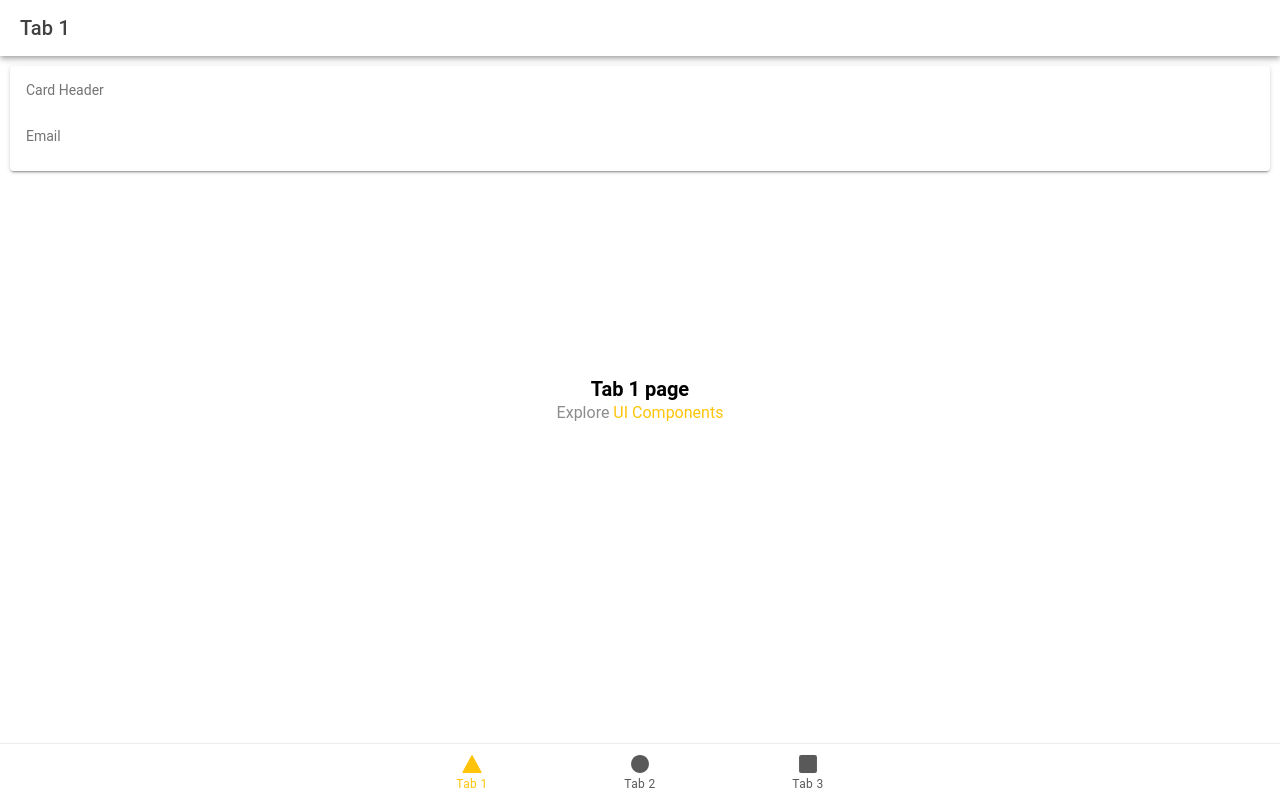
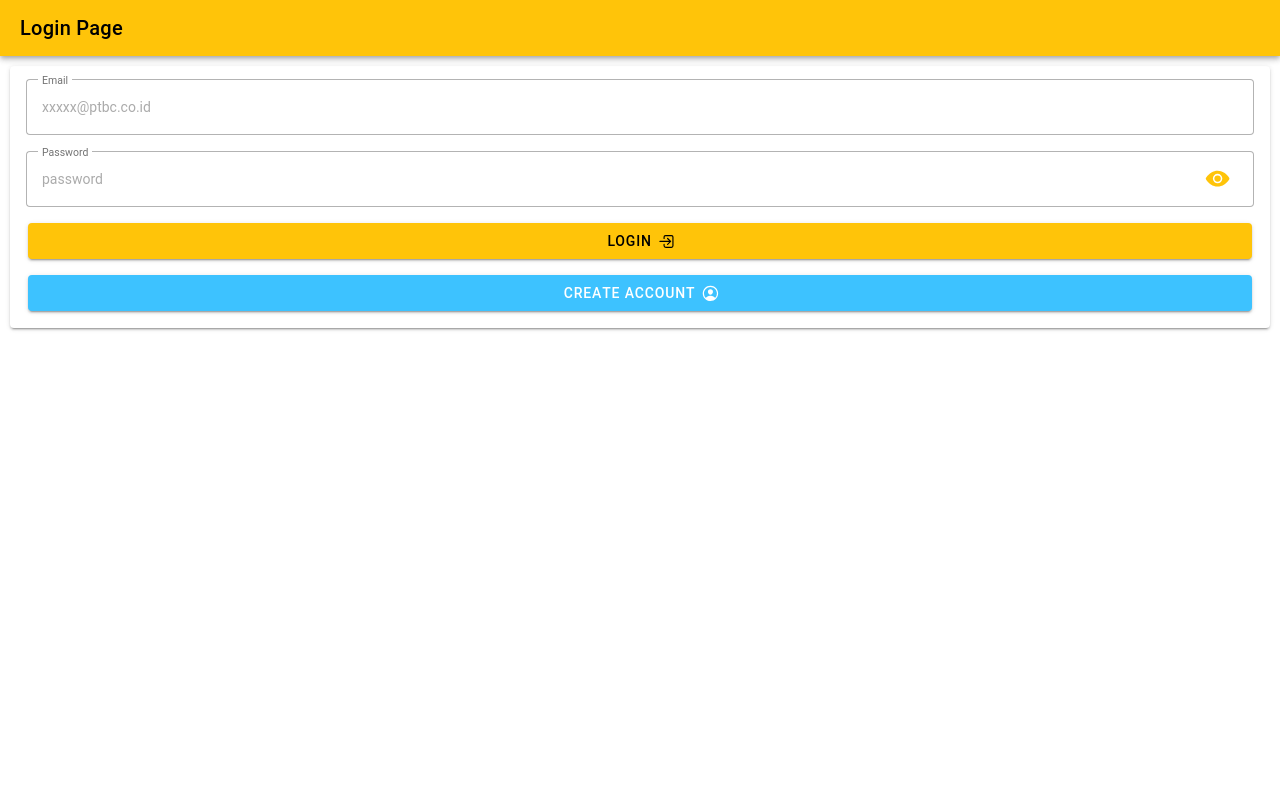
Before and after one commit to rickyptbc/my-first-ionic-app, a React (Vite) app: page / in a window 1280 px wide. Before the commit this address led to /tab1. Built offline with nearby package versions, Linux system fonts and the light colour scheme.

Commit message:
Login page demo

```diff
--- a/src/App.tsx
+++ b/src/App.tsx
@@ -1,4 +1,4 @@
-import { Redirect, Route } from 'react-router-dom';
+import { Redirect, Route } from "react-router-dom";
 import {
   IonApp,
   IonIcon,
@@ -7,70 +7,88 @@ import {
   IonTabBar,
   IonTabButton,
   IonTabs,
-  setupIonicReact
-} from '@ionic/react';
-import { IonReactRouter } from '@ionic/react-router';
-import { ellipse, square, triangle } from 'ionicons/icons';
-import Tab1 from './pages/Tab1';
-import Tab2 from './pages/Tab2';
-import Tab3 from './pages/Tab3';
+  setupIonicReact,
+} from "@ionic/react";
+import { IonReactRouter } from "@ionic/react-router";
+import { ellipse, square, triangle } from "ionicons/icons";
+import Tab1 from "./pages/Tab1";
+import Tab2 from "./pages/Tab2";
+import Tab3 from "./pages/Tab3";
 
 /* Core CSS required for Ionic components to work properly */
-import '@ionic/react/css/core.css';
+import "@ionic/react/css/core.css";
 
 /* Basic CSS for apps built with Ionic */
-import '@ionic/react/css/normalize.css';
-import '@ionic/react/css/structure.css';
-import '@ionic/react/css/typography.css';
+import "@ionic/react/css/normalize.css";
+import "@ionic/react/css/structure.css";
+import "@ionic/react/css/typography.css";
 
 /* Optional CSS utils that can be commented out */
-import '@ionic/react/css/padding.css';
-import '@ionic/react/css/float-elements.css';
-import '@ionic/react/css/text-alignment.css';
-import '@ionic/react/css/text-transformation.css';
-import '@ionic/react/css/flex-utils.css';
-import '@ionic/react/css/display.css';
+import "@ionic/react/css/padding.css";
+import "@ionic/react/css/float-elements.css";
+import "@ionic/react/css/text-alignment.css";
+import "@ionic/react/css/text-transformation.css";
+import "@ionic/react/css/flex-utils.css";
+import "@ionic/react/css/display.css";
 
 /* Theme variables */
-import './theme/variables.css';
+import "./theme/variables.css";
+import LoginPage from "./pages/LoginPage";
+import RegisterPage from "./pages/RegisterPage";
 
 setupIonicReact();
-
 const App: React.FC = () => (
   <IonApp>
     <IonReactRouter>
-      <IonTabs>
-        <IonRouterOutlet>
-          <Route exact path="/tab1">
-            <Tab1 />
-          </Route>
-          <Route exact path="/tab2">
-            <Tab2 />
-          </Route>
-          <Route path="/tab3">
-            <Tab3 />
-          </Route>
-          <Route exact path="/">
-            <Redirect to="/tab1" />
-          </Route>
-        </IonRouterOutlet>
-        <IonTabBar slot="bottom">
-          <IonTabButton tab="tab1" href="/tab1">
-            <IonIcon aria-hidden="true" icon={triangle} />
-            <IonLabel>Tab 1</IonLabel>
-          </IonTabButton>
-          <IonTabButton tab="tab2" href="/tab2">
-            <IonIcon aria-hidden="true" icon={ellipse} />
-            <IonLabel>Tab 2</IonLabel>
-          </IonTabButton>
-          <IonTabButton tab="tab3" href="/tab3">
-            <IonIcon aria-hidden="true" icon={square} />
-            <IonLabel>Tab 3</IonLabel>
-          </IonTabButton>
-        </IonTabBar>
-      </IonTabs>
+      <IonRouterOutlet>
+        <Route exact path="/">
+          <LoginPage />
+        </Route>
+        <Route path="/register">
+          <RegisterPage />
+        </Route>
+        {/* <Route component={Register} path="/register" exact /> */}
+        {/* <Route component={Menu} path="/app" /> */}
+      </IonRouterOutlet>
     </IonReactRouter>
   </IonApp>
 );
 
+// const App: React.FC = () => (
+//   <IonApp>
+//     <IonReactRouter>
+//       <IonTabs>
+//         <IonRouterOutlet>
+//           <Route exact path="/tab1">
+//             <Tab1 />
+//           </Route>
+//           <Route exact path="/tab2">
+//             <Tab2 />
+//           </Route>
+//           <Route path="/tab3">
+//             <Tab3 />
+//           </Route>
+//           <Route exact path="/">
+//             <Redirect to="/tab1" />
+//           </Route>
+//         </IonRouterOutlet>
+//         <IonTabBar slot="bottom">
+//           <IonTabButton tab="tab1" href="/tab1">
+//             <IonIcon aria-hidden="true" icon={triangle} />
+//             <IonLabel>Login</IonLabel>
+//           </IonTabButton>
+//           <IonTabButton tab="tab2" href="/tab2">
+//             <IonIcon aria-hidden="true" icon={ellipse} />
+//             <IonLabel>API Call</IonLabel>
+//           </IonTabButton>
+//           <IonTabButton tab="tab3" href="/tab3">
+//             <IonIcon aria-hidden="true" icon={square} />
+//             <IonLabel>Tab 3</IonLabel>
+//           </IonTabButton>
+//         </IonTabBar>
+//       </IonTabs>
+//     </IonReactRouter>
+//   </IonApp>
+// );
+
 export default App;
--- /dev/null
+++ b/src/pages/LoginPage.tsx
@@ -0,0 +1,122 @@
+import {
+  IonButton,
+  IonCard,
+  IonCardContent,
+  IonContent,
+  IonFab,
+  IonHeader,
+  IonIcon,
+  IonInput,
+  IonPage,
+  IonTitle,
+  IonToolbar,
+  useIonViewWillEnter,
+} from "@ionic/react";
+import React, { useEffect, useState } from "react";
+import {
+  eye,
+  eyeOff,
+  lockClosed,
+  logIn,
+  logInOutline,
+  mailOutline,
+  personCircleOutline,
+} from "ionicons/icons";
+
+const LoginPage: React.FC = () => {
+  const [email, setEmail] = useState("");
+  const [password, setPassword] = useState("");
+  const [showPassword, setShowPassword] = useState(false);
+
+  const togglePasswordVisibility = () => {
+    setShowPassword(!showPassword);
+  };
+
+  const doLogin = (event: React.FormEvent<HTMLFormElement>) => {
+    event.preventDefault();
+    console.log("Logging in");
+    // Reset fields after login
+    setEmail("");
+    setPassword("");
+    setShowPassword(false);
+  };
+
+  useIonViewWillEnter(() => {
+    // Clear fields and set showPassword to false when entering the page
+    setEmail("");
+    setPassword("");
+    setShowPassword(false);
+  });
+
+  return (
+    <IonPage>
+      <IonHeader>
+        <IonToolbar color="primary">
+          <IonTitle>Login Page</IonTitle>
+        </IonToolbar>
+      </IonHeader>
+      <IonContent>
+        <IonCard>
+          <IonCardContent>
+            <form onSubmit={doLogin}>
+              <IonInput
+                type="email"
+                label="Email"
+                labelPlacement="stacked"
+                placeholder="xxxxx@ptbc.co.id"
+                fill="outline"
+                value={email}
+                onIonChange={(e) => setEmail(e.detail.value!)}
+              ></IonInput>
+
+              <IonInput
+                className="ion-margin-top"
+                type={showPassword ? "text" : "password"}
+                label="Password"
+                labelPlacement="stacked"
+                placeholder="password"
+                fill="outline"
+                value={password}
+                onIonChange={(e) => setPassword(e.detail.value!)}
+              >
+                <IonButton
+                  fill="clear"
+                  slot="end"
+                  aria-label="Show/hide"
+                  onClick={togglePasswordVisibility}
+                >
+                  <IonIcon
+                    slot="icon-only"
+                    icon={showPassword ? eyeOff : eye}
+                    aria-hidden="true"
+                  />
+                </IonButton>
+              </IonInput>
+
+              <IonButton
+                type="submit"
+                expand="block"
+                className="ion-margin-top"
+              >
+                Login
+                <IonIcon icon={logInOutline} slot="end" />
+              </IonButton>
+              <IonButton
+                routerLink="/register"
+                type="button"
+                expand="block"
+                className="ion-margin-top"
+                color="secondary"
+              >
+                Create Account
+                <IonIcon icon={personCircleOutline} slot="end" />
+              </IonButton>
+            </form>
+          </IonCardContent>
+        </IonCard>
+      </IonContent>
+    </IonPage>
+  );
+};
+
+export default LoginPage;
--- /dev/null
+++ b/src/pages/RegisterPage.tsx
@@ -0,0 +1,23 @@
+import {
+  IonContent,
+  IonHeader,
+  IonPage,
+  IonTitle,
+  IonToolbar,
+} from "@ionic/react";
+import React from "react";
+
+const RegisterPage: React.FC = () => {
+  return (
+    <IonPage>
+      <IonHeader>
+        <IonToolbar color="primary">
+          <IonTitle>Register</IonTitle>
+        </IonToolbar>
+      </IonHeader>
+      <IonContent className="ion-padding">UI goes here...</IonContent>
+    </IonPage>
+  );
+};
+
+export default RegisterPage;
--- a/src/pages/Tab1.tsx
+++ b/src/pages/Tab1.tsx
@@ -3,6 +3,7 @@ import {
   IonCardContent,
   IonCardHeader,
   IonContent,
+  IonDatetimeButton,
   IonHeader,
   IonInput,
   IonPage,
@@ -17,20 +18,25 @@ const Tab1: React.FC = () => {
     <IonPage>
       <IonHeader>
         <IonToolbar>
-          <IonTitle>Tab 1</IonTitle>
+          <IonTitle>Login Form</IonTitle>
         </IonToolbar>
       </IonHeader>
       <IonContent fullscreen>
         <IonHeader collapse="condense">
           <IonToolbar>
-            <IonTitle size="large">Tab 1</IonTitle>
+            <IonTitle size="large">Login Form</IonTitle>
           </IonToolbar>
         </IonHeader>
         <ExploreContainer name="Tab 1 page" />
         <IonCard>
           <IonCardHeader>Card Header</IonCardHeader>
           <IonCardContent>
-            <IonInput type="email" label="Email" />
+            <IonInput
+              type="email"
+              label="Email"
+              labelPlacement="floating"
+              color="danger"
+            />
           </IonCardContent>
         </IonCard>
       </IonContent>
```
Also changed, not shown: src/pages/Tab2.tsx (+9 -3 lines).
